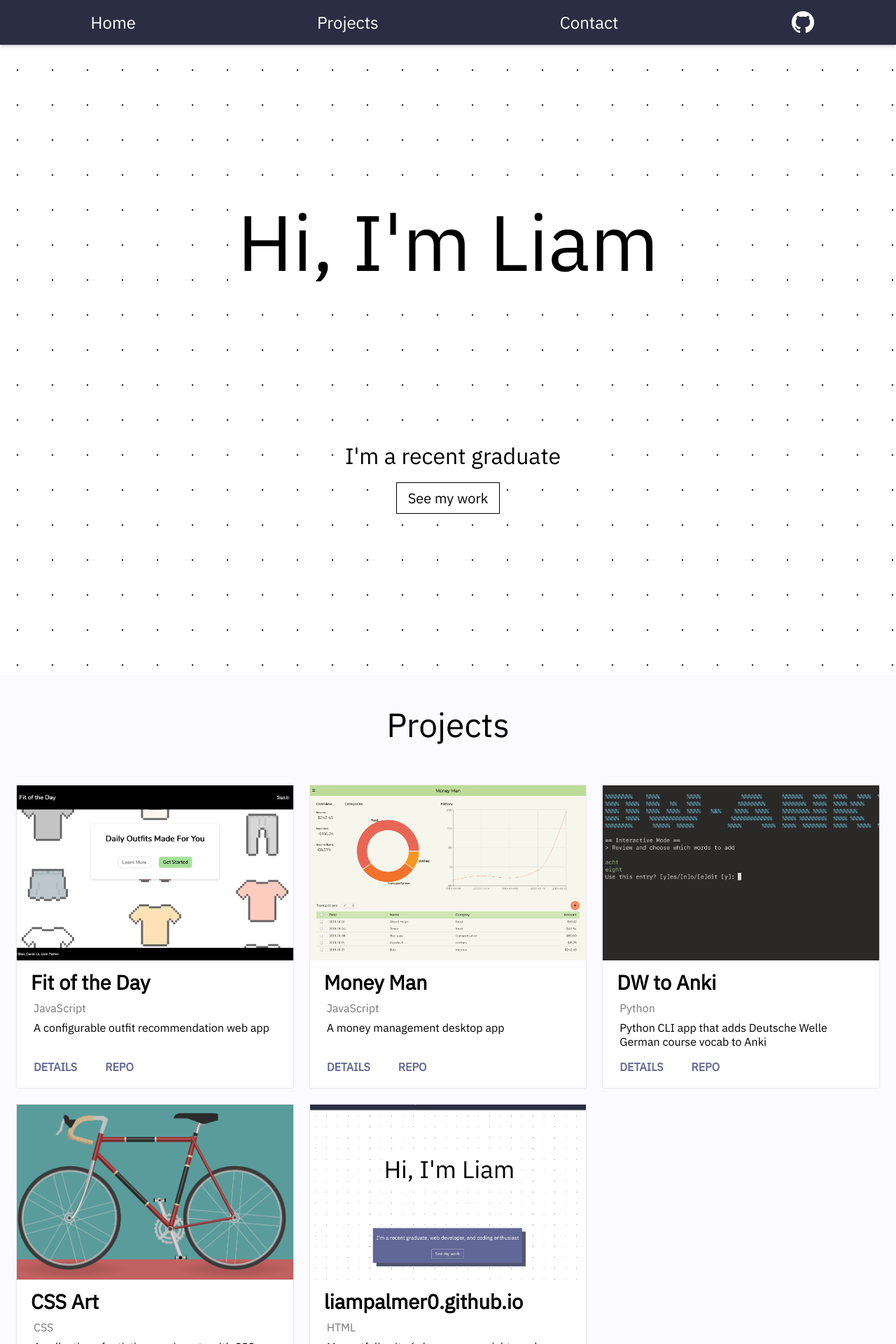
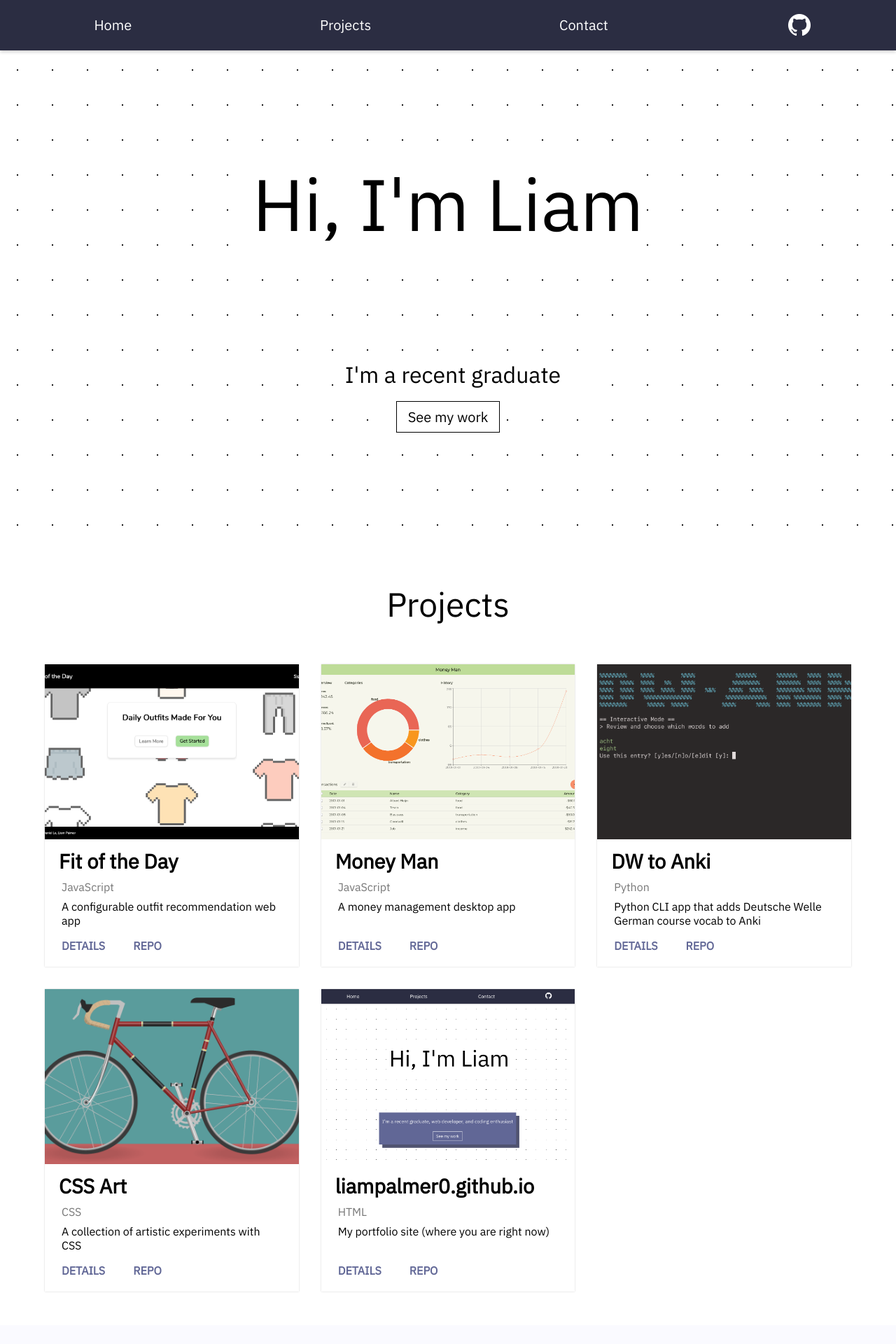
Before and after one commit to liampalmer0/liampalmer0.github.io, a Jekyll site: the page built from index.html, in a window 1280 px wide. Shown: the top 1920 px of the page at 70% size. Built offline with Jekyll 4.4.1, drawn with Linux system fonts in a browser that asks for light colours.

Commit message:
minor style changes
remove hackerrank link

```diff
--- a/_layouts/default.html
+++ b/_layouts/default.html
@@ -5,9 +5,7 @@
     <meta charset="UTF-8" />
     <title>Liam Palmer - {{ page.title }}</title>
     <meta name="viewport" content="width=device-width, initial-scale=1.0" />
-    <link rel="stylesheet" href="/assets/style.css" type="text/css"/>
-  </head>
-
+    <link rel="stylesheet" href="/assets/style.css" type="text/css" />
   </head>
   <body>
     <!--Navigation-->
@@ -21,17 +19,11 @@
           href="https://github.com/liampalmer0"
           target="_blank"
           rel="noopener noreferrer"
-          ><img
-            class="main-nav-image-link-img"
-            id="github-mark"
-            src="/assets/img/GitHub-Mark-Light-64px.png"
-            alt="GitHub Link"
-        /></a>
+          ><span class="sr-only">Liam Palmer on GitHub</span>
+        </a>
       </div>
     </nav>
-    <main role="main">
-      {{ content }}
-    </main>
+    <main role="main">{{ content }}</main>
     <footer class="main-footer">&copy; Liam Palmer 2021</footer>
   </body>
 </html>
--- a/assets/style.scss
+++ b/assets/style.scss
@@ -86,6 +86,14 @@ a {
 p {
   line-height: 2;
 }
+.sr-only {
+  position: absolute;
+  width: 1px;
+  height: 1px;
+  padding: 0;
+  margin: -1px;
+  overflow: hidden;
+}
 .hero-heading-text,
 .subheading-text,
 .hero-subheading-text {
@@ -115,6 +123,7 @@ p {
 .main-nav-link {
   border-radius: 2rem;
   padding: 0.4rem 0.75rem;
+  display: inline-block;
   &:hover {
     background-color: var(--main-bg);
     color: var(--primary-alt);
@@ -122,20 +131,20 @@ p {
   }
 }
 .main-nav-image-link {
-  display: flex;
-  align-items: center;
-  justify-content: center;
-}
-.main-nav-image-link-img {
-  height: 2rem;
-  width: auto;
+  display: block;
+  background-image: url("/assets/img/GitHub-Mark-Light-64px.png");
+  background-position: center;
+  background-size: 100%;
+  background-repeat: no-repeat;
+  height: 100%;
+  width: 2rem;
 }
 
 /* Hero ====================================================== */
 .hero {
   color: var(--main-fg);
-  min-height: 100vh;
-  margin: 0 1rem;
+  min-height: 80vh;
+  margin: 0;
 }
 .hero-heading {
   flex: 0 2;
@@ -180,7 +189,7 @@ p {
     left: 0;
     right: 0;
     transition: opacity 0.12s linear;
-    background-color: rgba(255, 166, 0, 0.5);
+    background-color: rgba(141, 135, 124, 0.5);
   }
   &:hover::before {
     opacity: 50%;
@@ -192,7 +201,7 @@ p {
 
 /* Projects ================================================== */
 .subsection-block.projects {
-  background-color: var(--main-bg-alt);
+  background-color: var(--main-bg);
   color: var(--main-fg);
 }
 .project-card,
@@ -203,10 +212,11 @@ p {
 }
 .project-list {
   display: grid;
+  width: 90%;
   margin: 1rem 1.5rem 0rem 1.5rem;
   grid-template-columns: repeat(1, 1fr);
-  column-gap: 1.5rem;
-  row-gap: 1.5rem;
+  column-gap: 2rem;
+  row-gap: 2rem;
   padding-bottom: 3rem;
 }
 .project-card {
@@ -252,7 +262,7 @@ p {
   height: 250px;
   width: 100%;
   object-fit: cover;
-  object-position: top 50%;
+  object-position: 50% top;
 }
 .project-card-img.anki {
   object-position: left top;
@@ -282,16 +292,15 @@ p {
 
 /* Contact =================================================== */
 .subsection-block.contact {
-  background-color: var(--main-bg);
+  background-color: var(--main-bg-alt);
   color: var(--primary);
 }
 .contact-desc {
   display: flex;
   flex-flow: row wrap;
   justify-content: space-around;
-  align-items: center;
   max-width: 100%;
-  min-height: 40vh;
+  min-height: 30vh;
   margin: 1rem;
   padding: 1.4em;
 }
@@ -457,10 +466,10 @@ p {
 /* // Medium devices (tablets, 768px and up) */
 @media (min-width: 768px) {
   .hero-heading {
-    font-size: 3rem;
+    font-size: 2.75rem;
   }
   .main-nav-link {
-    font-size: 1.5rem;
+    font-size: 1.25rem;
   }
   .project-list {
     grid-template-columns: repeat(2, 1fr);
@@ -492,7 +501,7 @@ p {
 /* // Extra large devices (large desktops, 1200px and up) */
 @media (min-width: 1200px) {
   .hero-heading {
-    font-size: 3.5rem;
+    font-size: 3.25rem;
   }
   .project-list {
     grid-template-columns: repeat(3, 1fr);
--- a/index.html
+++ b/index.html
@@ -88,16 +88,6 @@
       </a>
     </div>
     <div class="contact-entry">
-      <a href="https://www.hackerrank.com/palmerlr">
-        <img
-          class="contact-entry-img"
-          src="/assets/img/hackerrank-64px.png"
-          alt=""
-        />
-        <span class="contact-entry-text">HackerRank</span>
-      </a>
-    </div>
-    <div class="contact-entry">
       <a href="https://leetcode.com/liampalmer0/">
         <img
           class="contact-entry-img"
```
